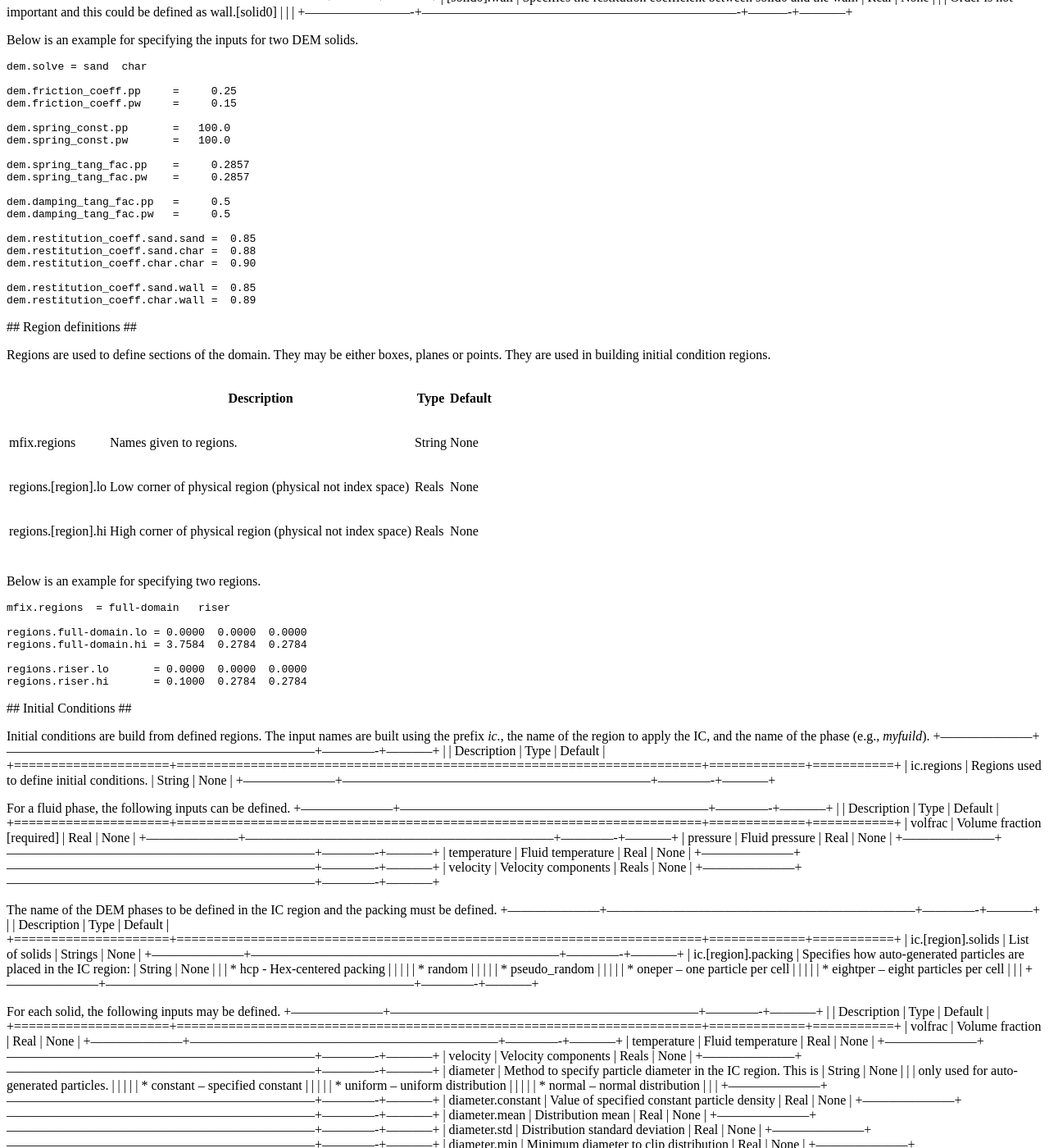
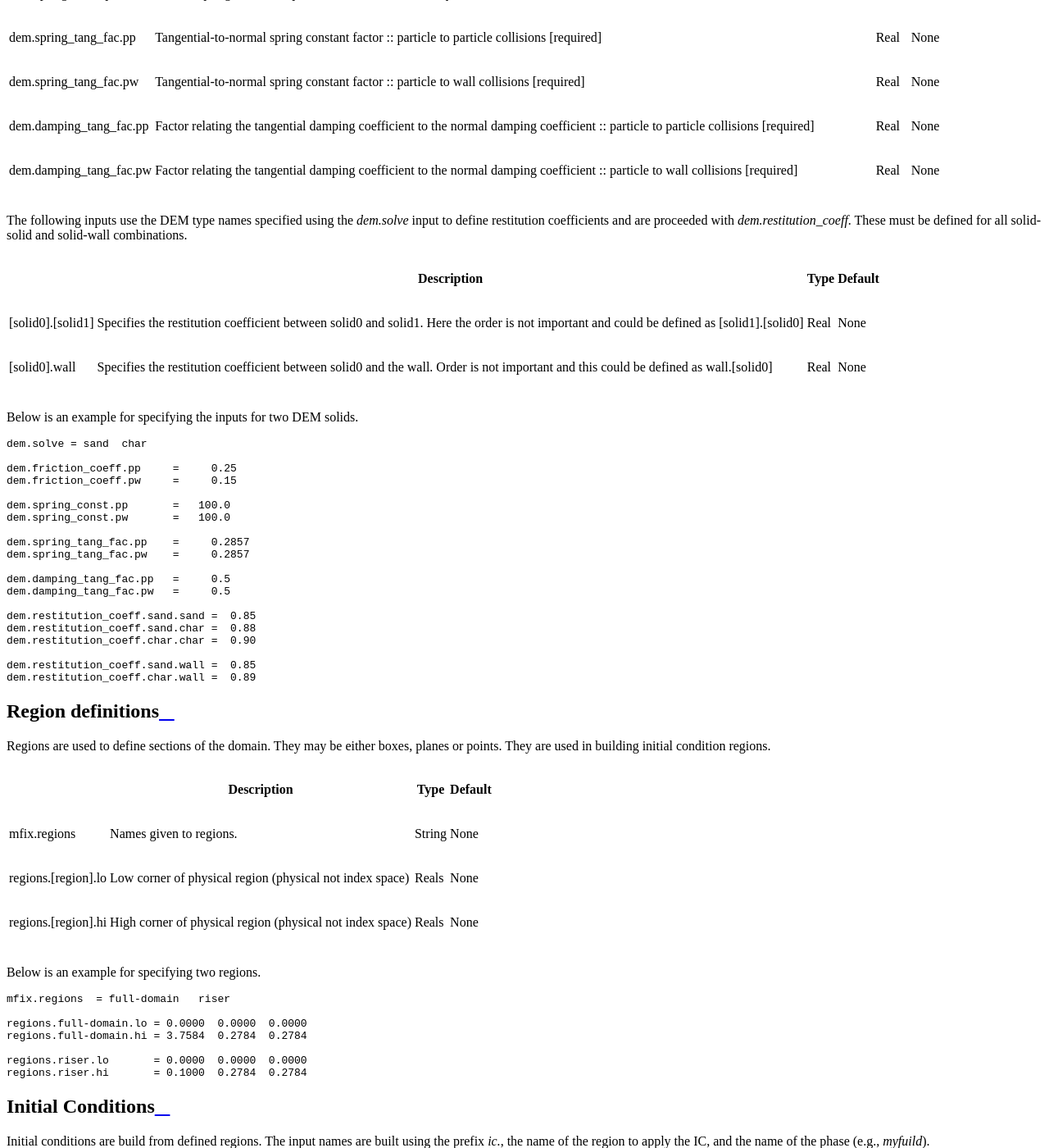
Before and after one commit to mwm126/MFIX-Exa, a Sphinx documentation site: the page built from docs/source/InputsProblemDefinition.rst, in a window 1280 px wide and 1400 px high, scrolled down 3670 px. Shown: the whole window at 82% size. Built offline with Sphinx 7.4.7 and the Read the Docs theme 2.0.0, drawn with Linux system fonts in a browser that asks for light colours; pages that are not in the unit, such as notebooks, are missing from menus; some of the changed text lies outside the part shown.

Commit message:
Fix formatting

```diff
--- a/docs/source/InputsProblemDefinition.rst
+++ b/docs/source/InputsProblemDefinition.rst
@@ -85,7 +85,8 @@ To specify multiple mass inflows (e.g., define a jet and uniform background flow
    xlo.zhi =            0.75
 
 
-## Fluid model settings ##
+Fluid model settings
+--------------------
 
 Enabling the fluid solver and specifying fluid model options.
 
@@ -98,6 +99,7 @@ Enabling the fluid solver and specifying fluid model options.
 
 
 The following inputs must be preceded by the given to the fluid solver e.g., "fluid."
+
 +----------------------+-------------------------------------------------------------------------+----------+-----------+
 |                      | Description                                                             |   Type   | Default   |
 +======================+=========================================================================+==========+===========+
@@ -126,8 +128,8 @@ Below is an example for specifying fluid solver model options.
 
 
 
-## DEM model settings ##
-
+DEM model settings
+------------------
 
 Enabling the DEM solver and specifying model options.
 
@@ -160,6 +162,7 @@ Enabling the DEM solver and specifying model options.
 
 The following inputs use the DEM type names specified using the `dem.solve` input to define restitution coefficients and
 are proceeded with `dem.restitution_coeff`. These must be defined for all solid-solid and solid-wall combinations.
+
 +-------------------------+-------------------------------------------------------------------------+----------+-----------+
 |                         | Description                                                             |   Type   | Default   |
 +=========================+=========================================================================+==========+===========+
@@ -196,7 +199,8 @@ Below is an example for specifying the inputs for two DEM solids.
    dem.restitution_coeff.char.wall =  0.89
 
 
-## Region definitions ##
+Region definitions
+------------------
 
 Regions are used to define sections of the domain. They may be either boxes, planes or points. They are used in building initial condition regions.
 
@@ -224,10 +228,12 @@ Below is an example for specifying two regions.
 
 
 
-## Initial Conditions ##
+Initial Conditions
+------------------
 
 Initial conditions are build from defined regions. The input names are built using the prefix `ic.`, the name of the
 region to apply the IC, and the name of the phase (e.g., `myfuild`).
+
 +---------------------+-----------------------------------------------------------------------+-------------+-----------+
 |                     | Description                                                           |   Type      | Default   |
 +=====================+=======================================================================+=============+===========+
@@ -235,6 +241,7 @@ region to apply the IC, and the name of the phase (e.g., `myfuild`).
 +---------------------+-----------------------------------------------------------------------+-------------+-----------+
 
 For a fluid phase, the following inputs can be defined.
+
 +---------------------+-----------------------------------------------------------------------+-------------+-----------+
 |                     | Description                                                           |   Type      | Default   |
 +=====================+=======================================================================+=============+===========+
@@ -249,6 +256,7 @@ For a fluid phase, the following inputs can be defined.
 
 
 The name of the DEM phases to be defined in the IC region and the packing must be defined.
+
 +---------------------+-----------------------------------------------------------------------+-------------+-----------+
 |                     | Description                                                           |   Type      | Default   |
 +=====================+=======================================================================+=============+===========+
@@ -263,6 +271,7 @@ The name of the DEM phases to be defined in the IC region and the packing must b
 +---------------------+-----------------------------------------------------------------------+-------------+-----------+
 
 For each solid, the following inputs may be defined.
+
 +---------------------+-----------------------------------------------------------------------+-------------+-----------+
 |                     | Description                                                           |   Type      | Default   |
 +=====================+=======================================================================+=============+===========+
```
